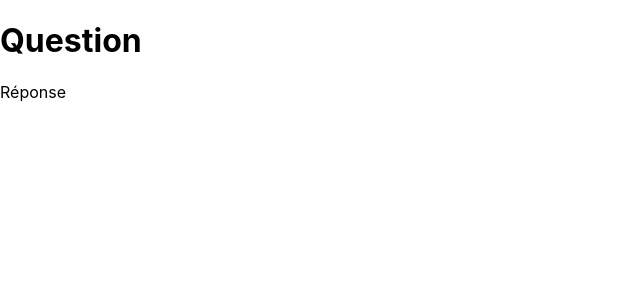
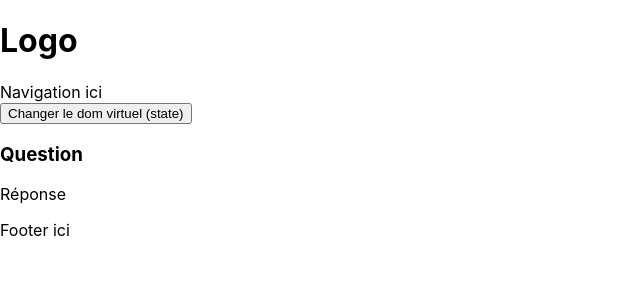
Before and after one commit to yvandouenel/PRF03, a React (Create React App) app in the folder react/memo/: page / in a window 1280 px wide. Shown: the top 300 px of the page, without its empty margins (0-640 px from the left). Built offline with nearby package versions, Linux system fonts and the light colour scheme.

Commit message:
Création du component table.

```diff
--- a/react/memo/src/components/Card.jsx
+++ b/react/memo/src/components/Card.jsx
@@ -1,15 +1,43 @@
 import React, { Component } from 'react';
 
 class Card extends Component {
-    state = {}
+    constructor(props) {
+        super(props);
+        this.state = { // dom virtuel
+            "question": this.props.question,
+            "answer": this.props.answer
+        }
+        // Le constructeur peut être l'endreoit (le moment) où
+        // l'on va binder les méthodes au this
+        // C'est aussi l'endroit (le moment ) où initialiser d'autres
+        // propriétés le cas échéant
+    }
+
+    handleClick = event => {
+        // création d'un objet local qui va permettre de changer le state
+        // en le passant en argument à la méthode setState
+        const state_local = {
+            question: "Autre question",
+            answer: "Réponse"
+        }
+        // setState est une méthode prédéfinie héritée de la class Component
+        // qui permet de modifier le state du composant en le comparant à
+        // un objet que l'on donne en argument (ici state_local).
+        this.setState(state_local);
+    }
     render() {
         return (
             <>
-                <h1>{this.props.question}</h1>
-                <p>{this.props.answer}</p>
+                <button
+                    onClick={e => { this.handleClick(e) }}>
+                    Changer le dom virtuel (state)
+                </button>
+                <h1>{this.state.question}</h1>
+                <p>{this.state.answer}</p>
             </>
         );
     }
+
 }
 
 export default Card;
--- /dev/null
+++ b/react/memo/src/components/Table.jsx
@@ -0,0 +1,36 @@
+import React, { Component } from 'react';
+import Card from './Card';
+
+class Table extends Component {
+    state = {}
+    render() {
+        return (
+            <>
+                <header>
+                    <h1>Logo</h1>
+                    <nav>Navigation ici</nav>
+                </header>
+                <main>
+                    {/* Les 4 colonnes */}
+                    <section className="row">
+                        {/* Colonne 1 */}
+                        <section>
+                            <Card question="Question" answer="Réponse" explanation="Explication" />
+
+                        </section>
+                        {/* Colonne 2 */}
+                        <section></section>
+                        {/* Colonne 3 */}
+                        <section></section>
+                        {/* Colonne 4 */}
+                        <section></section>
+
+                    </section>
+                </main>
+                <footer>Footer ici</footer>
+            </>
+        );
+    }
+}
+
+export default Table;
--- a/react/memo/src/index.js
+++ b/react/memo/src/index.js
@@ -2,12 +2,12 @@ import React from 'react';
 import ReactDOM from 'react-dom';
 import './index.css';
 // import d'un composant (component)
-import Card from './components/Card';
-
+import Table from './components/Table';
+/* console.log('!'); */
 ReactDOM.render(
   <React.StrictMode>
-    {/*équivalent de new Card("Question", "Réponse")*/}
-    <Card question="Question" answer="Réponse" explanation="Explication" />
+    {/*équivalent de new Table()*/}
+    <Table />
   </React.StrictMode>,
   document.getElementById('root')
 );
```
